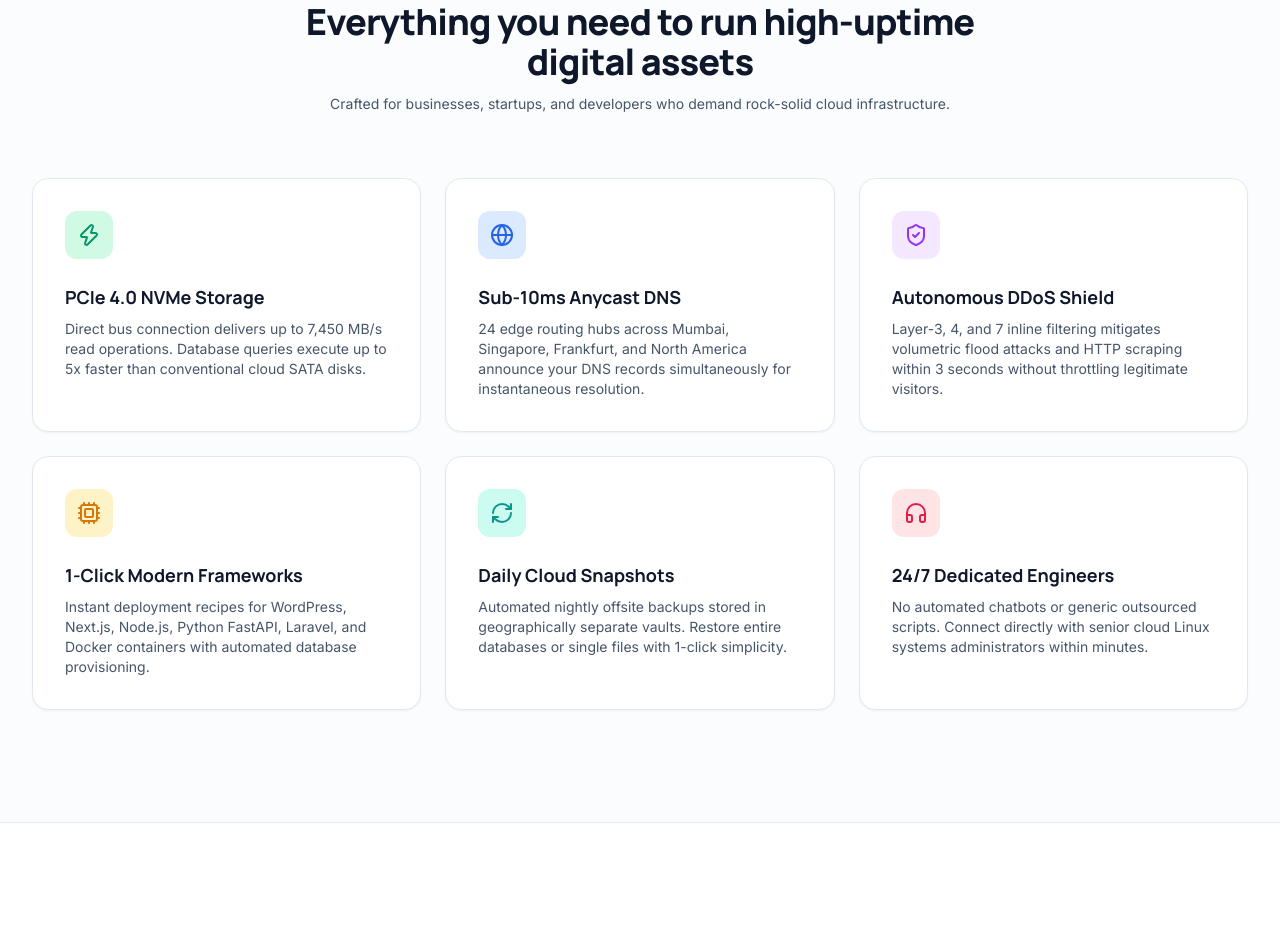
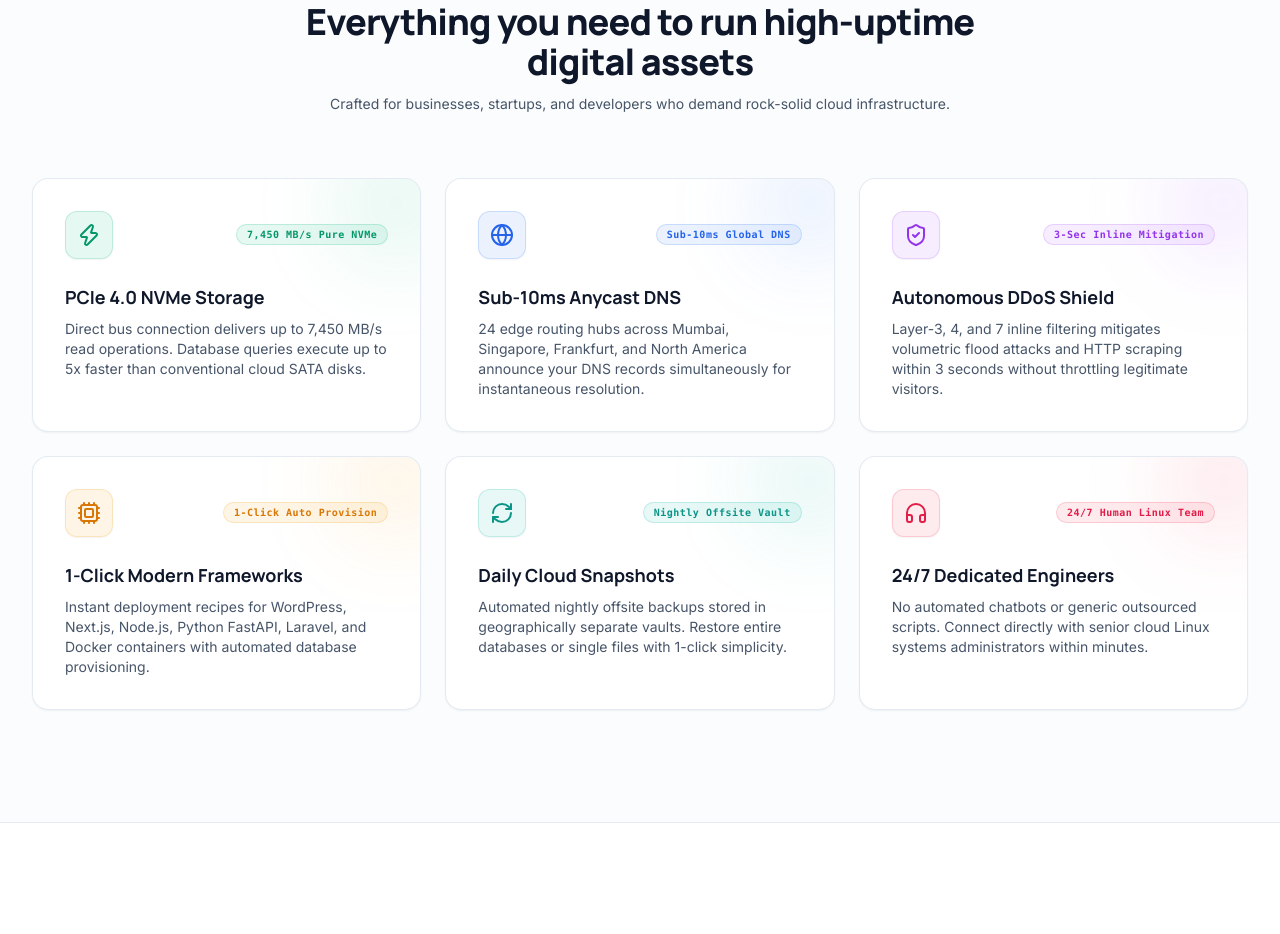
Before and after one commit to Sampritadhikari/nexora-platform, a Next.js app in the folder frontend/: page / in a window 1280 px wide. Shown: the part 2980-3914 px from the top of the page. Built offline with nearby package versions, Linux system fonts and the light colour scheme; no server answers.

Commit message:
feat(ui): add glowing interactive hover effects to architectural feature cards

```diff
--- a/frontend/src/app/page.tsx
+++ b/frontend/src/app/page.tsx
@@ -498,84 +498,168 @@ export default function HomePage() {
               </p>
             </div>
 
-            {/* Bento Grid */}
+            {/* Bento Grid with Ultra-Premium Glowing Hover Effects */}
             <div className="grid grid-cols-1 md:grid-cols-3 gap-6">
               {/* Feature 1: NVMe */}
-              <div className="rounded-2xl border border-slate-200 dark:border-slate-800 bg-white dark:bg-slate-900 p-8 shadow-sm hover:shadow-md transition-all hover:border-emerald-500/50 group">
-                <div className="flex h-12 w-12 items-center justify-center rounded-xl bg-emerald-100 dark:bg-emerald-950/60 text-emerald-600 mb-6 group-hover:scale-110 transition-transform">
+              <div className="group relative flex flex-col justify-between overflow-hidden rounded-2xl border border-slate-200/90 dark:border-slate-800/90 bg-white/95 dark:bg-slate-900/90 p-8 shadow-sm hover:shadow-2xl hover:shadow-emerald-500/15 dark:hover:shadow-emerald-500/25 hover:-translate-y-2 hover:border-emerald-500/60 transition-all duration-300 backdrop-blur-md cursor-pointer">
+                {/* Top Glowing Laser Accent */}
+                <div className="absolute top-0 left-0 right-0 h-[2.5px] bg-gradient-to-r from-transparent via-emerald-500 to-transparent opacity-0 group-hover:opacity-100 transition-opacity duration-300" />
+
+                {/* Corner Radial Glow */}
+                <div className="absolute -top-10 -right-10 h-32 w-32 rounded-full bg-emerald-500/10 dark:bg-emerald-500/15 blur-2xl group-hover:scale-150 transition-transform duration-500 pointer-events-none" />
+
+                <div>
+                  <div className="flex items-center justify-between mb-6">
+                    <div className="flex h-12 w-12 items-center justify-center rounded-xl border border-emerald-500/20 bg-emerald-500/10 text-emerald-600 dark:text-emerald-400 shadow-sm transition-all duration-300 group-hover:bg-emerald-500 group-hover:text-white group-hover:shadow-[0_0_20px_rgba(16,185,129,0.5)] group-hover:scale-110">
                       <Zap className="h-6 w-6" />
                     </div>
-                <h3 className="font-display text-lg font-bold text-slate-900 dark:text-white mb-2">
+                    <span className="inline-flex items-center px-2.5 py-0.5 rounded-full text-[10px] font-mono font-bold tracking-wider text-emerald-600 dark:text-emerald-400 bg-emerald-500/10 border border-emerald-500/20">
+                      7,450 MB/s Pure NVMe
+                    </span>
+                  </div>
+
+                  <h3 className="font-display text-lg font-bold text-slate-900 dark:text-white mb-2 group-hover:text-emerald-600 dark:group-hover:text-emerald-400 transition-colors">
                     PCIe 4.0 NVMe Storage
                   </h3>
                   <p className="text-xs sm:text-sm text-slate-600 dark:text-slate-400 leading-relaxed">
                     Direct bus connection delivers up to 7,450 MB/s read operations. Database queries execute up to 5x faster than conventional cloud SATA disks.
                   </p>
                 </div>
+              </div>
 
               {/* Feature 2: Anycast DNS */}
-              <div className="rounded-2xl border border-slate-200 dark:border-slate-800 bg-white dark:bg-slate-900 p-8 shadow-sm hover:shadow-md transition-all hover:border-emerald-500/50 group">
-                <div className="flex h-12 w-12 items-center justify-center rounded-xl bg-blue-100 dark:bg-blue-950/60 text-blue-600 mb-6 group-hover:scale-110 transition-transform">
+              <div className="group relative flex flex-col justify-between overflow-hidden rounded-2xl border border-slate-200/90 dark:border-slate-800/90 bg-white/95 dark:bg-slate-900/90 p-8 shadow-sm hover:shadow-2xl hover:shadow-blue-500/15 dark:hover:shadow-blue-500/25 hover:-translate-y-2 hover:border-blue-500/60 transition-all duration-300 backdrop-blur-md cursor-pointer">
+                {/* Top Glowing Laser Accent */}
+                <div className="absolute top-0 left-0 right-0 h-[2.5px] bg-gradient-to-r from-transparent via-blue-500 to-transparent opacity-0 group-hover:opacity-100 transition-opacity duration-300" />
+
+                {/* Corner Radial Glow */}
+                <div className="absolute -top-10 -right-10 h-32 w-32 rounded-full bg-blue-500/10 dark:bg-blue-500/15 blur-2xl group-hover:scale-150 transition-transform duration-500 pointer-events-none" />
+
+                <div>
+                  <div className="flex items-center justify-between mb-6">
+                    <div className="flex h-12 w-12 items-center justify-center rounded-xl border border-blue-500/20 bg-blue-500/10 text-blue-600 dark:text-blue-400 shadow-sm transition-all duration-300 group-hover:bg-blue-500 group-hover:text-white group-hover:shadow-[0_0_20px_rgba(59,130,246,0.5)] group-hover:scale-110">
                       <Globe className="h-6 w-6" />
                     </div>
-                <h3 className="font-display text-lg font-bold text-slate-900 dark:text-white mb-2">
+                    <span className="inline-flex items-center px-2.5 py-0.5 rounded-full text-[10px] font-mono font-bold tracking-wider text-blue-600 dark:text-blue-400 bg-blue-500/10 border border-blue-500/20">
+                      Sub-10ms Global DNS
+                    </span>
+                  </div>
+
+                  <h3 className="font-display text-lg font-bold text-slate-900 dark:text-white mb-2 group-hover:text-blue-600 dark:group-hover:text-blue-400 transition-colors">
                     Sub-10ms Anycast DNS
                   </h3>
                   <p className="text-xs sm:text-sm text-slate-600 dark:text-slate-400 leading-relaxed">
                     24 edge routing hubs across Mumbai, Singapore, Frankfurt, and North America announce your DNS records simultaneously for instantaneous resolution.
                   </p>
                 </div>
+              </div>
 
               {/* Feature 3: DDoS & Firewall */}
-              <div className="rounded-2xl border border-slate-200 dark:border-slate-800 bg-white dark:bg-slate-900 p-8 shadow-sm hover:shadow-md transition-all hover:border-emerald-500/50 group">
-                <div className="flex h-12 w-12 items-center justify-center rounded-xl bg-purple-100 dark:bg-purple-950/60 text-purple-600 mb-6 group-hover:scale-110 transition-transform">
+              <div className="group relative flex flex-col justify-between overflow-hidden rounded-2xl border border-slate-200/90 dark:border-slate-800/90 bg-white/95 dark:bg-slate-900/90 p-8 shadow-sm hover:shadow-2xl hover:shadow-purple-500/15 dark:hover:shadow-purple-500/25 hover:-translate-y-2 hover:border-purple-500/60 transition-all duration-300 backdrop-blur-md cursor-pointer">
+                {/* Top Glowing Laser Accent */}
+                <div className="absolute top-0 left-0 right-0 h-[2.5px] bg-gradient-to-r from-transparent via-purple-500 to-transparent opacity-0 group-hover:opacity-100 transition-opacity duration-300" />
+
+                {/* Corner Radial Glow */}
+                <div className="absolute -top-10 -right-10 h-32 w-32 rounded-full bg-purple-500/10 dark:bg-purple-500/15 blur-2xl group-hover:scale-150 transition-transform duration-500 pointer-events-none" />
+
+                <div>
+                  <div className="flex items-center justify-between mb-6">
+                    <div className="flex h-12 w-12 items-center justify-center rounded-xl border border-purple-500/20 bg-purple-500/10 text-purple-600 dark:text-purple-400 shadow-sm transition-all duration-300 group-hover:bg-purple-500 group-hover:text-white group-hover:shadow-[0_0_20px_rgba(168,85,247,0.5)] group-hover:scale-110">
                       <ShieldCheck className="h-6 w-6" />
                     </div>
-                <h3 className="font-display text-lg font-bold text-slate-900 dark:text-white mb-2">
+                    <span className="inline-flex items-center px-2.5 py-0.5 rounded-full text-[10px] font-mono font-bold tracking-wider text-purple-600 dark:text-purple-400 bg-purple-500/10 border border-purple-500/20">
+                      3-Sec Inline Mitigation
+                    </span>
+                  </div>
+
+                  <h3 className="font-display text-lg font-bold text-slate-900 dark:text-white mb-2 group-hover:text-purple-600 dark:group-hover:text-purple-400 transition-colors">
                     Autonomous DDoS Shield
                   </h3>
                   <p className="text-xs sm:text-sm text-slate-600 dark:text-slate-400 leading-relaxed">
                     Layer-3, 4, and 7 inline filtering mitigates volumetric flood attacks and HTTP scraping within 3 seconds without throttling legitimate visitors.
                   </p>
                 </div>
+              </div>
 
               {/* Feature 4: 1-Click Installs */}
-              <div className="rounded-2xl border border-slate-200 dark:border-slate-800 bg-white dark:bg-slate-900 p-8 shadow-sm hover:shadow-md transition-all hover:border-emerald-500/50 group">
-                <div className="flex h-12 w-12 items-center justify-center rounded-xl bg-amber-100 dark:bg-amber-950/60 text-amber-600 mb-6 group-hover:scale-110 transition-transform">
+              <div className="group relative flex flex-col justify-between overflow-hidden rounded-2xl border border-slate-200/90 dark:border-slate-800/90 bg-white/95 dark:bg-slate-900/90 p-8 shadow-sm hover:shadow-2xl hover:shadow-amber-500/15 dark:hover:shadow-amber-500/25 hover:-translate-y-2 hover:border-amber-500/60 transition-all duration-300 backdrop-blur-md cursor-pointer">
+                {/* Top Glowing Laser Accent */}
+                <div className="absolute top-0 left-0 right-0 h-[2.5px] bg-gradient-to-r from-transparent via-amber-500 to-transparent opacity-0 group-hover:opacity-100 transition-opacity duration-300" />
+
+                {/* Corner Radial Glow */}
+                <div className="absolute -top-10 -right-10 h-32 w-32 rounded-full bg-amber-500/10 dark:bg-amber-500/15 blur-2xl group-hover:scale-150 transition-transform duration-500 pointer-events-none" />
+
+                <div>
+                  <div className="flex items-center justify-between mb-6">
+                    <div className="flex h-12 w-12 items-center justify-center rounded-xl border border-amber-500/20 bg-amber-500/10 text-amber-600 dark:text-amber-400 shadow-sm transition-all duration-300 group-hover:bg-amber-500 group-hover:text-white group-hover:shadow-[0_0_20px_rgba(245,158,11,0.5)] group-hover:scale-110">
                       <Cpu className="h-6 w-6" />
                     </div>
-                <h3 className="font-display text-lg font-bold text-slate-900 dark:text-white mb-2">
+                    <span className="inline-flex items-center px-2.5 py-0.5 rounded-full text-[10px] font-mono font-bold tracking-wider text-amber-600 dark:text-amber-400 bg-amber-500/10 border border-amber-500/20">
+                      1-Click Auto Provision
+                    </span>
+                  </div>
+
+                  <h3 className="font-display text-lg font-bold text-slate-900 dark:text-white mb-2 group-hover:text-amber-600 dark:group-hover:text-amber-400 transition-colors">
                     1-Click Modern Frameworks
                   </h3>
                   <p className="text-xs sm:text-sm text-slate-600 dark:text-slate-400 leading-relaxed">
                     Instant deployment recipes for WordPress, Next.js, Node.js, Python FastAPI, Laravel, and Docker containers with automated database provisioning.
                   </p>
                 </div>
+              </div>
 
               {/* Feature 5: Automated Backups */}
-              <div className="rounded-2xl border border-slate-200 dark:border-slate-800 bg-white dark:bg-slate-900 p-8 shadow-sm hover:shadow-md transition-all hover:border-emerald-500/50 group">
-                <div className="flex h-12 w-12 items-center justify-center rounded-xl bg-teal-100 dark:bg-teal-950/60 text-teal-600 mb-6 group-hover:scale-110 transition-transform">
+              <div className="group relative flex flex-col justify-between overflow-hidden rounded-2xl border border-slate-200/90 dark:border-slate-800/90 bg-white/95 dark:bg-slate-900/90 p-8 shadow-sm hover:shadow-2xl hover:shadow-teal-500/15 dark:hover:shadow-teal-500/25 hover:-translate-y-2 hover:border-teal-500/60 transition-all duration-300 backdrop-blur-md cursor-pointer">
+                {/* Top Glowing Laser Accent */}
+                <div className="absolute top-0 left-0 right-0 h-[2.5px] bg-gradient-to-r from-transparent via-teal-500 to-transparent opacity-0 group-hover:opacity-100 transition-opacity duration-300" />
+
+                {/* Corner Radial Glow */}
+                <div className="absolute -top-10 -right-10 h-32 w-32 rounded-full bg-teal-500/10 dark:bg-teal-500/15 blur-2xl group-hover:scale-150 transition-transform duration-500 pointer-events-none" />
+
+                <div>
+                  <div className="flex items-center justify-between mb-6">
+                    <div className="flex h-12 w-12 items-center justify-center rounded-xl border border-teal-500/20 bg-teal-500/10 text-teal-600 dark:text-teal-400 shadow-sm transition-all duration-300 group-hover:bg-teal-500 group-hover:text-white group-hover:shadow-[0_0_20px_rgba(20,184,166,0.5)] group-hover:scale-110">
                       <RefreshCw className="h-6 w-6" />
                     </div>
-                <h3 className="font-display text-lg font-bold text-slate-900 dark:text-white mb-2">
+                    <span className="inline-flex items-center px-2.5 py-0.5 rounded-full text-[10px] font-mono font-bold tracking-wider text-teal-600 dark:text-teal-400 bg-teal-500/10 border border-teal-500/20">
+                      Nightly Offsite Vault
+                    </span>
+                  </div>
+
+                  <h3 className="font-display text-lg font-bold text-slate-900 dark:text-white mb-2 group-hover:text-teal-600 dark:group-hover:text-teal-400 transition-colors">
                     Daily Cloud Snapshots
                   </h3>
                   <p className="text-xs sm:text-sm text-slate-600 dark:text-slate-400 leading-relaxed">
                     Automated nightly offsite backups stored in geographically separate vaults. Restore entire databases or single files with 1-click simplicity.
                   </p>
                 </div>
+              </div>
 
               {/* Feature 6: Human Engineers */}
-              <div className="rounded-2xl border border-slate-200 dark:border-slate-800 bg-white dark:bg-slate-900 p-8 shadow-sm hover:shadow-md transition-all hover:border-emerald-500/50 group">
-                <div className="flex h-12 w-12 items-center justify-center rounded-xl bg-rose-100 dark:bg-rose-950/60 text-rose-600 mb-6 group-hover:scale-110 transition-transform">
+              <div className="group relative flex flex-col justify-between overflow-hidden rounded-2xl border border-slate-200/90 dark:border-slate-800/90 bg-white/95 dark:bg-slate-900/90 p-8 shadow-sm hover:shadow-2xl hover:shadow-rose-500/15 dark:hover:shadow-rose-500/25 hover:-translate-y-2 hover:border-rose-500/60 transition-all duration-300 backdrop-blur-md cursor-pointer">
+                {/* Top Glowing Laser Accent */}
+                <div className="absolute top-0 left-0 right-0 h-[2.5px] bg-gradient-to-r from-transparent via-rose-500 to-transparent opacity-0 group-hover:opacity-100 transition-opacity duration-300" />
+
+                {/* Corner Radial Glow */}
+                <div className="absolute -top-10 -right-10 h-32 w-32 rounded-full bg-rose-500/10 dark:bg-rose-500/15 blur-2xl group-hover:scale-150 transition-transform duration-500 pointer-events-none" />
+
+                <div>
+                  <div className="flex items-center justify-between mb-6">
+                    <div className="flex h-12 w-12 items-center justify-center rounded-xl border border-rose-500/20 bg-rose-500/10 text-rose-600 dark:text-rose-400 shadow-sm transition-all duration-300 group-hover:bg-rose-500 group-hover:text-white group-hover:shadow-[0_0_20px_rgba(244,63,94,0.5)] group-hover:scale-110">
                       <Headphones className="h-6 w-6" />
                     </div>
-                <h3 className="font-display text-lg font-bold text-slate-900 dark:text-white mb-2">
+                    <span className="inline-flex items-center px-2.5 py-0.5 rounded-full text-[10px] font-mono font-bold tracking-wider text-rose-600 dark:text-rose-400 bg-rose-500/10 border border-rose-500/20">
+                      24/7 Human Linux Team
+                    </span>
+                  </div>
+
+                  <h3 className="font-display text-lg font-bold text-slate-900 dark:text-white mb-2 group-hover:text-rose-600 dark:group-hover:text-rose-400 transition-colors">
                     24/7 Dedicated Engineers
                   </h3>
                   <p className="text-xs sm:text-sm text-slate-600 dark:text-slate-400 leading-relaxed">
                     No automated chatbots or generic outsourced scripts. Connect directly with senior cloud Linux systems administrators within minutes.
                   </p>
+                </div>
               </div>
             </div>
           </div>
```
Lines whose indentation alone changed are shown as unchanged.
